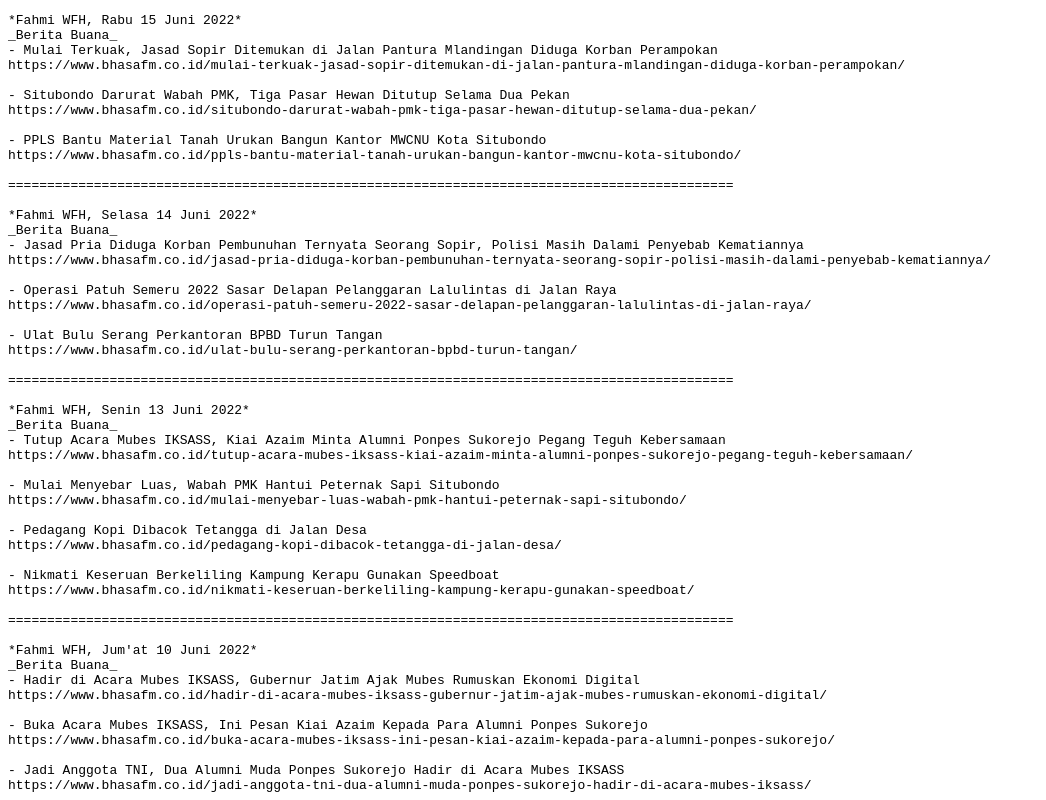
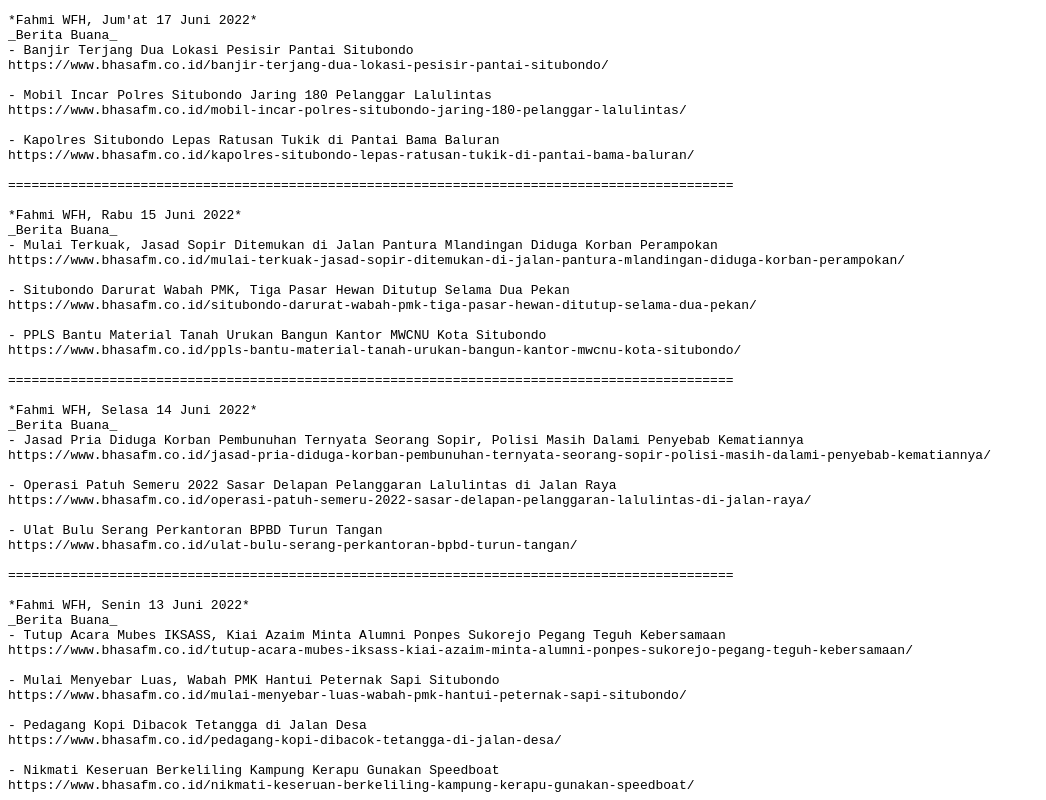
Before and after one commit to fahmiaditia-work/fahmiaditia-work.github.io, a plain HTML site: page index.html in a window 1280 px wide. Shown: the top 800 px of the page, without its empty margins (0-1046 px from the left). Drawn offline with Linux system fonts and the light colour scheme; a web font is replaced by a local one.

Commit message:
update buana 17 juni 2022

```diff
--- a/index.html
+++ b/index.html
@@ -26,6 +26,19 @@
 </head>
 <body>
 <pre>
+*Fahmi WFH, Jum'at 17 Juni 2022*
+_Berita Buana_
+- Banjir Terjang Dua Lokasi Pesisir Pantai Situbondo
+https://www.bhasafm.co.id/banjir-terjang-dua-lokasi-pesisir-pantai-situbondo/
+
+- Mobil Incar Polres Situbondo Jaring 180 Pelanggar Lalulintas
+https://www.bhasafm.co.id/mobil-incar-polres-situbondo-jaring-180-pelanggar-lalulintas/
+
+- Kapolres Situbondo Lepas Ratusan Tukik di Pantai Bama Baluran
+https://www.bhasafm.co.id/kapolres-situbondo-lepas-ratusan-tukik-di-pantai-bama-baluran/
+
+=============================================================================================
+
 *Fahmi WFH, Rabu 15 Juni 2022*
 _Berita Buana_
 - Mulai Terkuak, Jasad Sopir Ditemukan di Jalan Pantura Mlandingan Diduga Korban Perampokan
```
